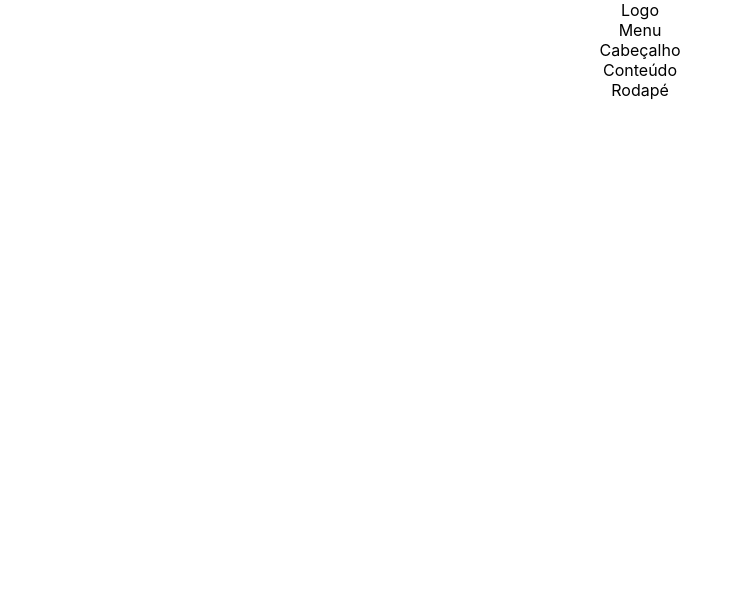
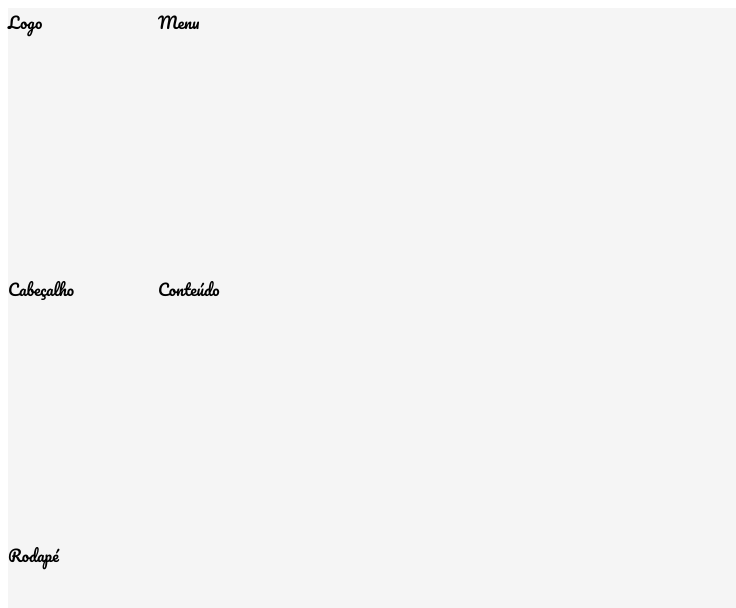
Before and after one commit to lcunha957/DS402_InternetIII, a React (Create React App) app in the folder Proj2-Escola/escola/: page / in a window 1280 px wide. Shown: the top 608 px of the page, without its empty margins (0-736 px from the left). Built offline with nearby package versions, Linux system fonts and the light colour scheme.

Commit message:
adicionando css no app.js
item 4, página 10, apostila 3 de react

```diff
--- a/Proj2-Escola/escola/public/index.html
+++ b/Proj2-Escola/escola/public/index.html
@@ -15,6 +15,9 @@
       user's mobile device or desktop. See https://developers.google.com/web/fundamentals/web-app-manifest/
     -->
     <link rel="manifest" href="%PUBLIC_URL%/manifest.json" />
+    <link rel="preconnect" href="https://fonts.googleapis.com">
+<link rel="preconnect" href="https://fonts.gstatic.com" crossorigin>
+<link href="https://fonts.googleapis.com/css2?family=Pacifico&display=swap" rel="stylesheet">
     <!--
       Notice the use of %PUBLIC_URL% in the tags above.
       It will be replaced with the URL of the `public` folder during the build.
--- a/Proj2-Escola/escola/src/App.css
+++ b/Proj2-Escola/escola/src/App.css
@@ -1,38 +1,38 @@
-.App {
-  text-align: center;
-}
+:root {
+  --bg-menu: #bdbbbb;
+    --logo-width: 150px;
+    --content-header-height: 60px;
+    --content-footer-height: 40px;
+  }
+  body {
+    box-sizing: border-box;
+    font-family: "Pacifico", sans-serif;
+  }
+  /* Lay-out */
+  .App {
+  margin: 0px;
+  display: grid;
+  grid-template-columns: var(--logo-width) 1fr;
+  grid-template-rows: var(--content-header-height) 1fr var(--content-
+  footer-height);
+    grid-template-areas:
+      "logo menu"
+      "content content"
+      "footer footer";
+    height: 100vh;
+    background-color: #f5f5f5;
+  }
 
-.App-logo {
-  height: 40vmin;
-  pointer-events: none;
-}
+  aside.logo{
+    grid-area: logo;
+  }
+  nav.menu {
+    grid-area: menu;
+  }
+  div.content {
+    grid-area: content;
+  }
 
-@media (prefers-reduced-motion: no-preference) {
-  .App-logo {
-    animation: App-logo-spin infinite 20s linear;
+  footer.footer {
+    grid-area: footer;
   }
-}
-
-.App-header {
-  background-color: #282c34;
-  min-height: 100vh;
-  display: flex;
-  flex-direction: column;
-  align-items: center;
-  justify-content: center;
-  font-size: calc(10px + 2vmin);
-  color: white;
-}
-
-.App-link {
-  color: #61dafb;
-}
-
-@keyframes App-logo-spin {
-  from {
-    transform: rotate(0deg);
-  }
-  to {
-    transform: rotate(360deg);
-  }
-}
--- a/Proj2-Escola/escola/src/index.css
+++ b/Proj2-Escola/escola/src/index.css
@@ -1,13 +1,7 @@
+:root {
+  --bg-menu: #bdbbbb;
+}
 body {
-  margin: 0;
-  font-family: -apple-system, BlinkMacSystemFont, 'Segoe UI', 'Roboto', 'Oxygen',
-    'Ubuntu', 'Cantarell', 'Fira Sans', 'Droid Sans', 'Helvetica Neue',
-    sans-serif;
-  -webkit-font-smoothing: antialiased;
-  -moz-osx-font-smoothing: grayscale;
+  box-sizing: border-box;
+  font-family: "Pacifico", sans-serif;
 }
-
-code {
-  font-family: source-code-pro, Menlo, Monaco, Consolas, 'Courier New',
-    monospace;
-}
```
